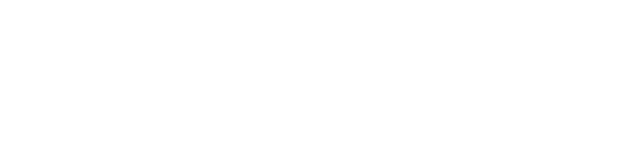
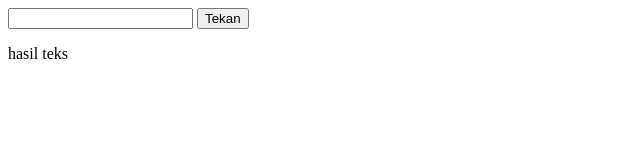
Before and after one commit to mlvcntkaa/BelajarJS, a plain HTML site: page index.html in a window 1280 px wide. Shown: the whole page, without its empty margins (0-640 px from the left). Drawn offline with Linux system fonts and the light colour scheme.

Commit message:
Update index.html

```diff
--- a/index.html
+++ b/index.html
@@ -5,6 +5,11 @@
     <title>Document</title>
 </head>
 <body>
+    <form onsubmit="return false">
+        <input type="text" id="input_Form" value=" ">
+        <button id="tombol_form">Tekan</button>
+    </form>
+    <p>hasil teks<span id=" hasil"></span></p>
     <script src="main.js"></script>
 </body>
 </html>
```
